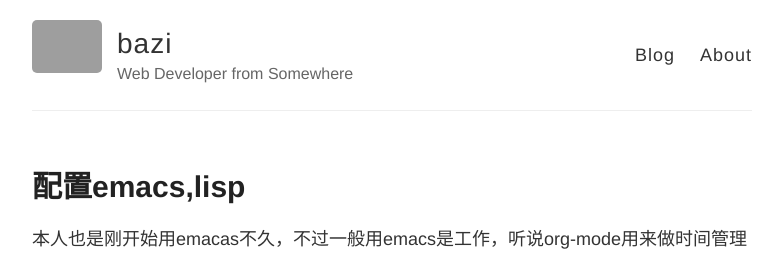
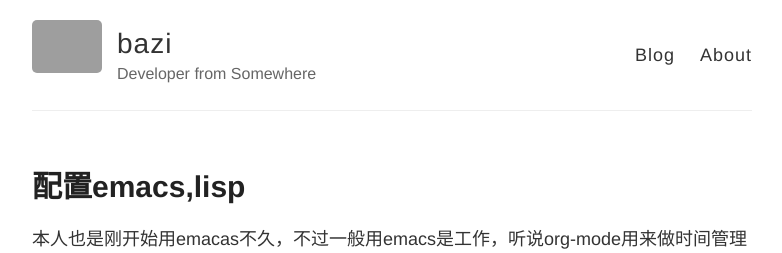
Before and after one commit to zhuangrunbo/zhuangrunbo.github.io, a Jekyll site: the page built from index.html, in a window 1280 px wide. Shown: the top 253 px of the page, without its empty margins (248-1030 px from the left). Built offline with Jekyll 4.4.1, drawn with Linux system fonts in a browser that asks for light colours; grey boxes are pictures that could not be loaded.

Commit message:
Update _config.yml

```diff
--- a/_config.yml
+++ b/_config.yml
@@ -6,7 +6,7 @@
 name: bazi
 
 # Short bio or description (displayed in the header)
-description: Web Developer from Somewhere
+description: Developer from Somewhere
 
 # URL of your avatar or profile pic (you could use your GitHub profile pic)
 avatar: https://raw.githubusercontent.com/barryclark/jekyll-now/master/images/jekyll-logo.png
```
